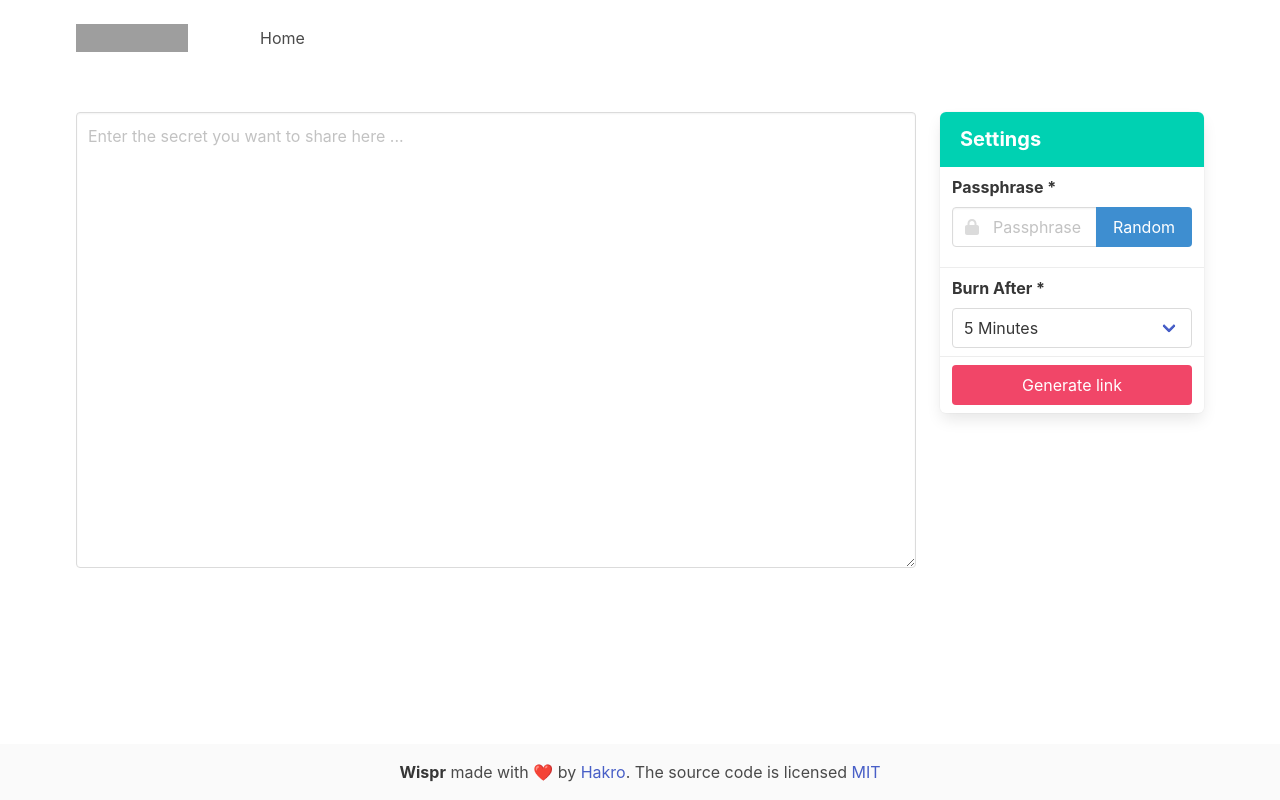
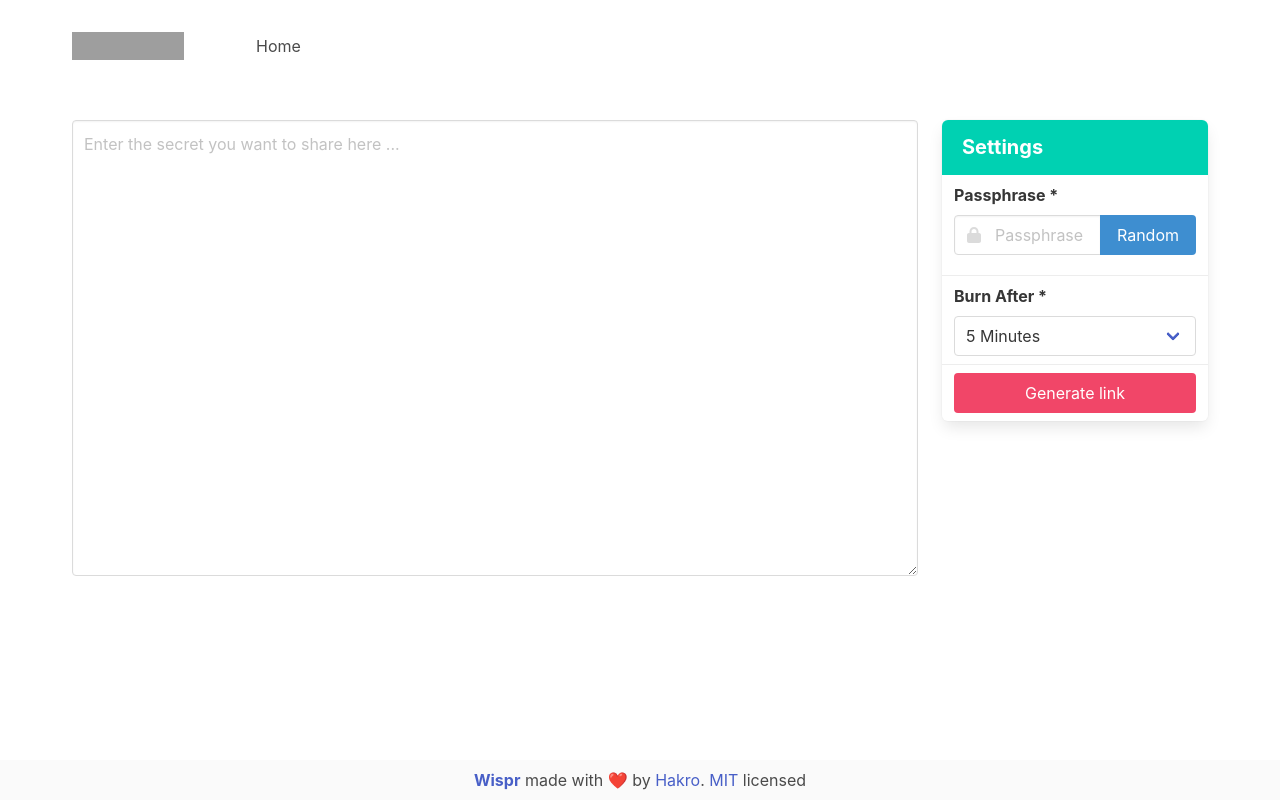
Before and after one commit to hakro/wispr, a website built with Vite: page index.html in a window 1280 px wide. Built offline with nearby package versions, Linux system fonts and the light colour scheme; grey boxes are pictures that could not be loaded.

Commit message:
couple of UI fixes

```diff
--- a/index.html
+++ b/index.html
@@ -16,9 +16,9 @@
         <script defer src="./script.js" type="module"></script>
     </head>
     <body>
-        <div class="container mb-6 p-3">
+        <div class="container mb-6 p-2">
             <nav
-                class="navbar mb-6"
+                class="navbar mb-6 pt-3"
                 role="navigation"
                 aria-label="main navigation"
             >
@@ -115,12 +115,18 @@
         <footer class="footer">
             <div class="content has-text-centered">
                 <p>
-                    <strong>Wispr</strong> made with ❤️ by
-                    <a href="https://github.com/hakro/wispr">Hakro</a>. The
-                    source code is licensed
-                    <a href="http://opensource.org/licenses/mit-license.php"
+                    <a href="https://github.com/hakro/wispr" target="_blank"
+                        ><strong>Wispr</strong></a
+                    >
+                    made with ❤️ by
+                    <a href="https://github.com/hakro" target="_blank">Hakro</a
+                    >.
+                    <a
+                        href="http://opensource.org/licenses/mit-license.php"
+                        target="_blank"
                         >MIT</a
                     >
+                    licensed
                 </p>
             </div>
         </footer>
--- a/style.css
+++ b/style.css
@@ -1,5 +1,5 @@
 .footer {
-    padding: 1rem;
+    padding: 0.5rem;
     position: fixed;
     bottom: 0;
     width: 100%;
```
